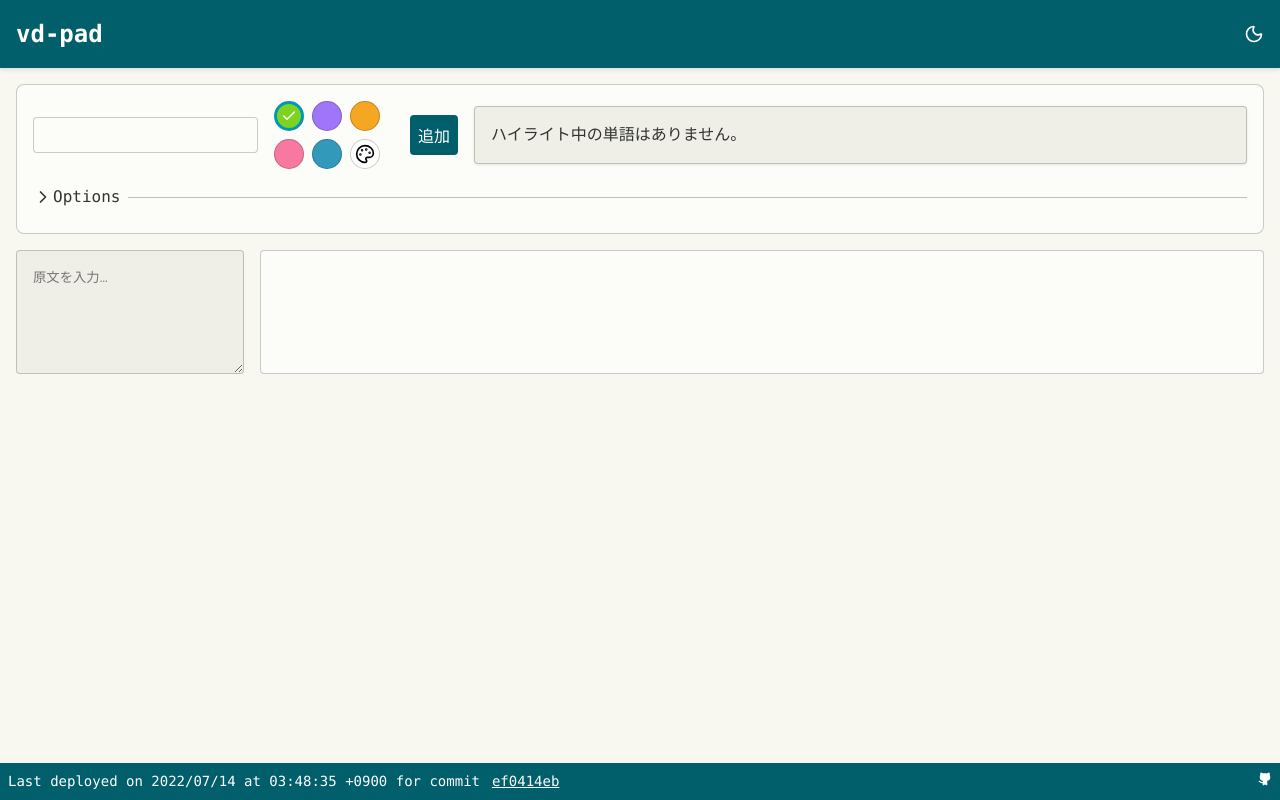
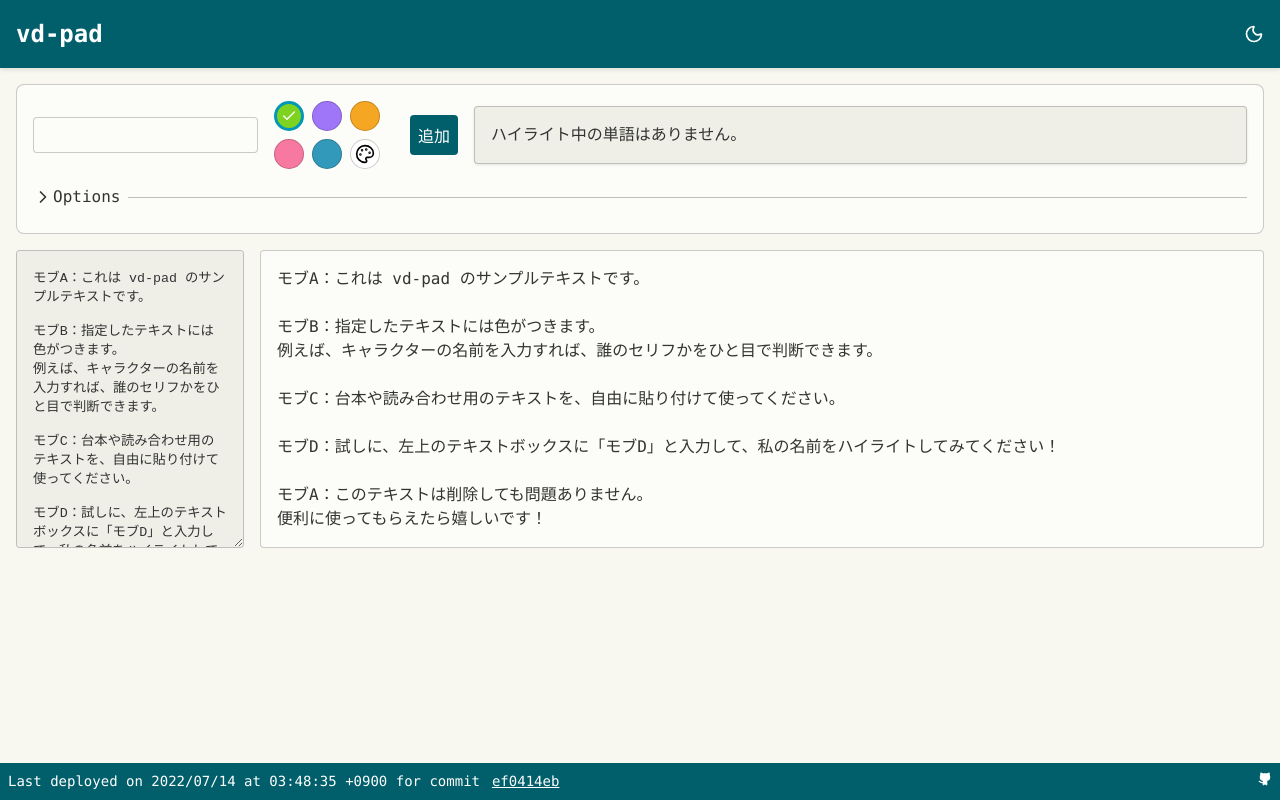
Before and after one commit to dot-ma801/vd-pad, a Vue app: page / in a window 1280 px wide. Built offline with nearby package versions, Linux system fonts and the light colour scheme.

Commit message:
[update] 初期テキストを表示する

```diff
--- /dev/null
+++ b/src/config/initialSetting.ts
@@ -0,0 +1,13 @@
+export const initialText =
+`モブA：これは vd-pad のサンプルテキストです。
+
+モブB：指定したテキストには色がつきます。
+例えば、キャラクターの名前を入力すれば、誰のセリフかをひと目で判断できます。
+
+モブC：台本や読み合わせ用のテキストを、自由に貼り付けて使ってください。
+
+モブD：試しに、左上のテキストボックスに「モブD」と入力して、私の名前をハイライトしてみてください！
+
+モブA：このテキストは削除しても問題ありません。
+便利に使ってもらえたら嬉しいです！
+`;
--- a/src/views/TextHighlighterView.vue
+++ b/src/views/TextHighlighterView.vue
@@ -4,8 +4,9 @@ import ActionArea from '@/components/ActionArea.vue'
 import { useTextHighlighter } from '@/composables/useTextHighlighter'
 import { ref } from 'vue'
 import type { KeywordMap, KeyWordWithColor } from '@/types/wordTypes'
+import { initialText } from '@/config/initialSetting'
 
-const contentText = ref<string>('')
+const contentText = ref<string>(initialText)
 const highlightWordsWithColor = ref<KeywordMap>({})
 const delimiters = ref<string[]>([])
 
```
